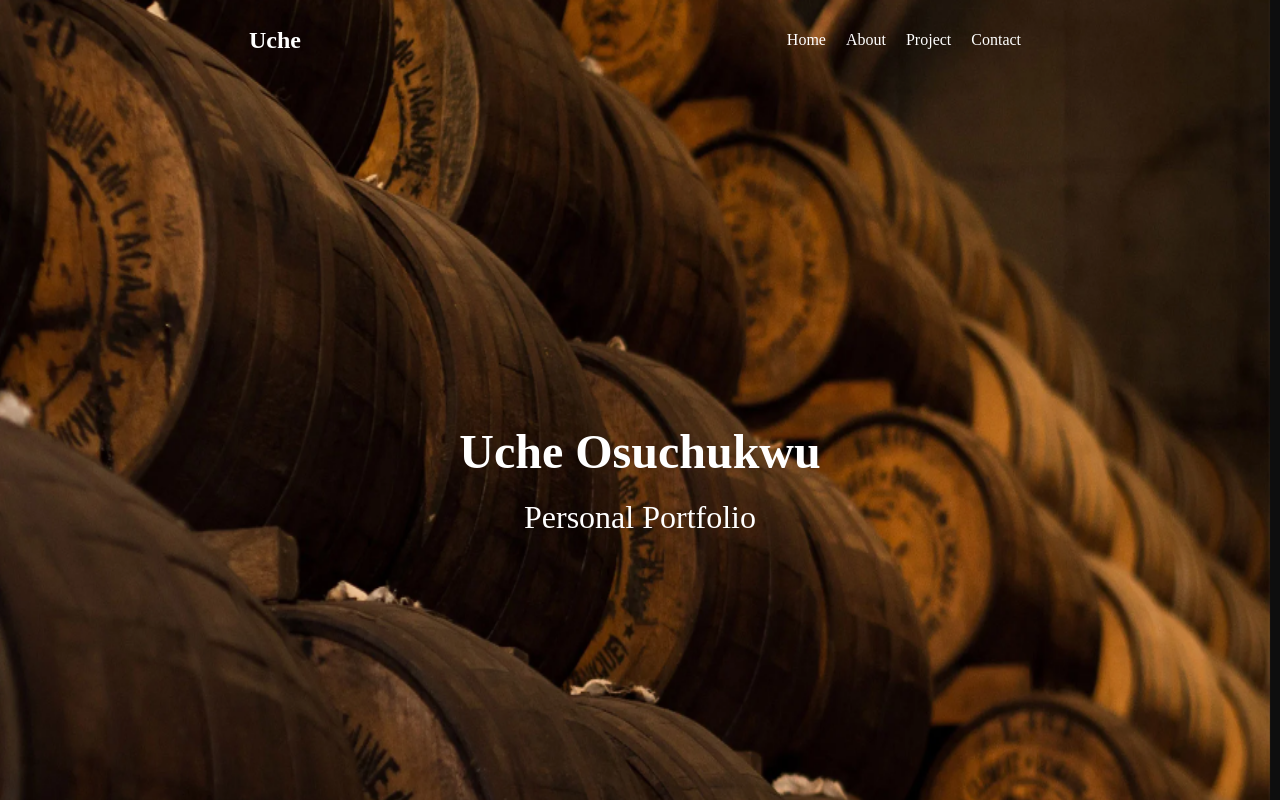
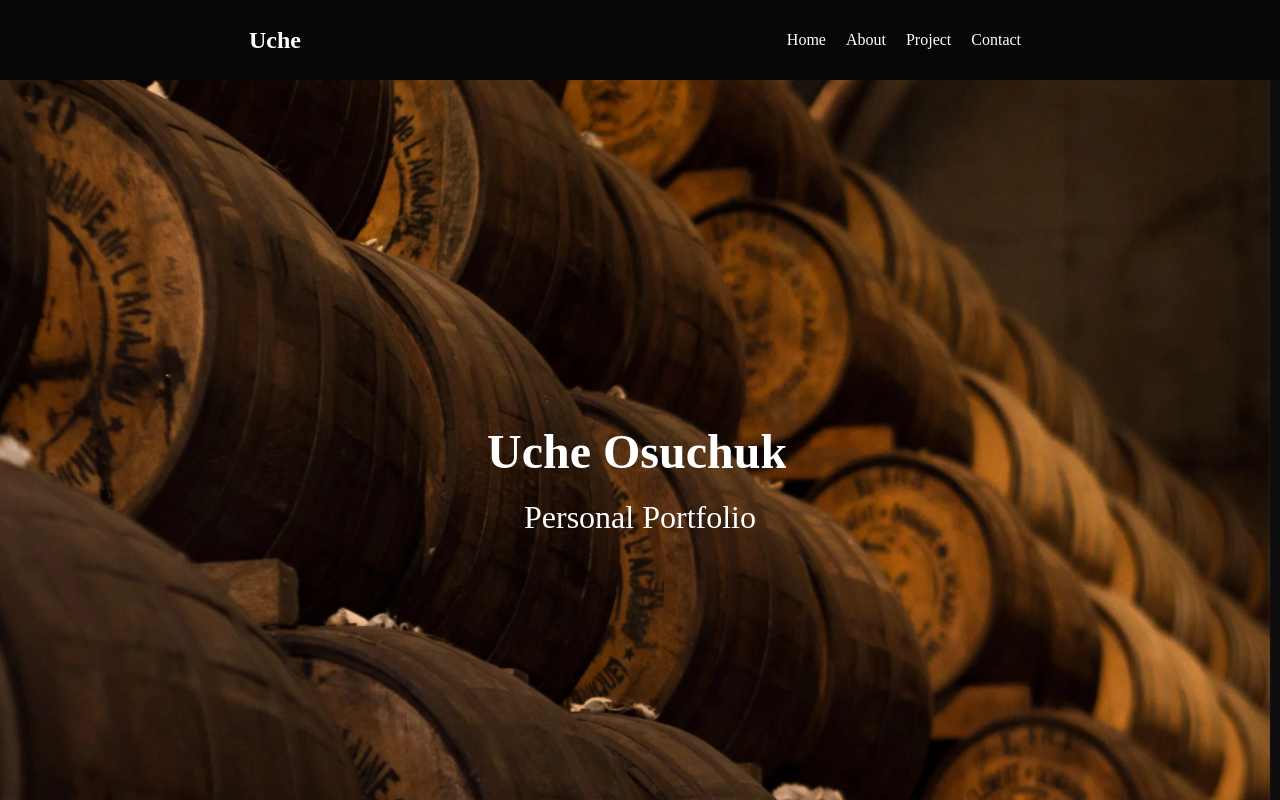
Before and after one commit to sirEmmyUche/portfolio, a React (Vite) app: page / in a window 1280 px wide. Shown: the top 800 px of the page. Built offline with nearby package versions, Linux system fonts and the light colour scheme; a web font is replaced by a local one; what miragejs would draw is missing.

Commit message:
adding css animation

```diff
--- a/src/App.jsx
+++ b/src/App.jsx
@@ -16,8 +16,8 @@ const router = createBrowserRouter([{path:"*", Component:Root}])
 function Root(){
   return (
     <Routes>
+        <Route path="/"element={<Layout/>}>
         <Route index element={<Home/>}/>
-        <Route path="/"element={<Layout/>}>
           <Route path="/about" element={<About/>}/>
           <Route path="/contact" element={<Contact/>}/>
           <Route path="/project" element={<Project/>}/>
--- a/src/main.jsx
+++ b/src/main.jsx
@@ -1,6 +1,7 @@
 import React from 'react'
 import ReactDOM from 'react-dom/client'
 import App from './App.jsx'
+
 
 ReactDOM.createRoot(document.getElementById('root')).render(
   <React.StrictMode>
--- a/src/pages/home.jsx
+++ b/src/pages/home.jsx
@@ -1,11 +1,9 @@
-import Nav from "../pages/nav"
 import Intro from "../pages/intro"
 
 
  function Home(){
     return(
             <header className="home-header">
-                <Nav/>
                 <Intro/>
             </header>
     )
--- a/src/pages/intro.jsx
+++ b/src/pages/intro.jsx
@@ -4,7 +4,7 @@ import '../styles/home.css'
     return(
         <main className='main-container'>
             <div className='intro-first-div'>
-                <h1>Uche Osuchukwu</h1>
+                <h1 className='typing-text'>Uche Osuchukwu</h1>
                 <p>Personal Portfolio</p>
             </div>
         </main>
--- a/src/pages/nav.jsx
+++ b/src/pages/nav.jsx
@@ -5,6 +5,7 @@ import '../styles/home.css'
 
 function Nav() {
   const [toggleMenu, setToggleMenu] = useState(null);
+
   const handleToggleMenu = ()=>{
     setToggleMenu(!toggleMenu)
   }
--- a/src/server.js
+++ b/src/server.js
@@ -23,7 +23,7 @@ createServer({
       server.create("project", {id:"1",
         name: "HIMS",
         imgUrl:"/images/hims.png",
-        link:"#",
+        link:"https://house-verification-system.vercel.app/",
         description:`Housing Information Management System (HIMS) is a web app designed to provide great solution for
         reducing fraud and theft in the real estate industry.
          By providing users with a quick and easy way to verify the real-time owner of a property,
@@ -42,7 +42,7 @@ createServer({
           {id:"2",
             name:"shotIt",
             imgUrl:"/images/link-shortening-app.png",
-            link:"#",
+            link:"https://link-shortener-six-iota.vercel.app/",
           description:`This web app is a simple and effective way to shorten long links.
            It is a great tool for marketers who want to make their links more concise and easy to remember.
            The app also includes a feature that allows users to track the number of clicks on their shortened links.
--- a/src/styles/home.css
+++ b/src/styles/home.css
@@ -92,6 +92,36 @@ a{
     margin-top: 20px;
     font-size: 2rem;
 }
+
+.typing-text {
+    color: var(--main-color);
+    font-size: 3rem;
+    overflow: hidden; /* Hide overflowing characters */
+    white-space: nowrap; /* Prevent line breaks */
+    border-right: 0.15em solid var(--main-color); /* Create typing cursor */
+    width: 0; /* Start with zero width, text will expand it */
+    animation: typing 3s steps(40) infinite, blink-caret 0.75s step-end infinite;
+  }
+
+  @keyframes typing {
+    from {
+      width: 0;
+    }
+    to {
+      width: 15ch; /* Adjust based on the length of your text */
+    }
+  }
+
+  @keyframes blink-caret {
+    from, to {
+      border-color: transparent;
+    }
+    50% {
+      border-color: var(--main-color);
+    }
+  }
+
+
 
 /* styling the about page */
 #about-container{
```
